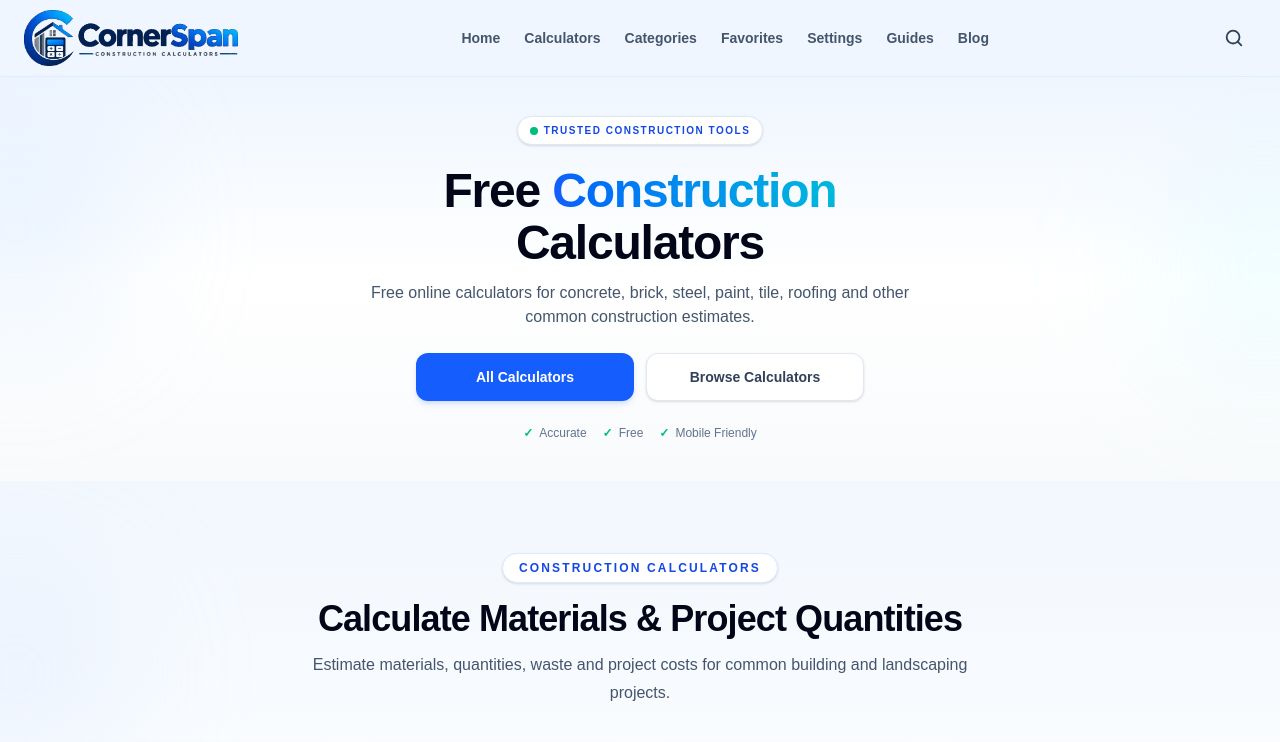
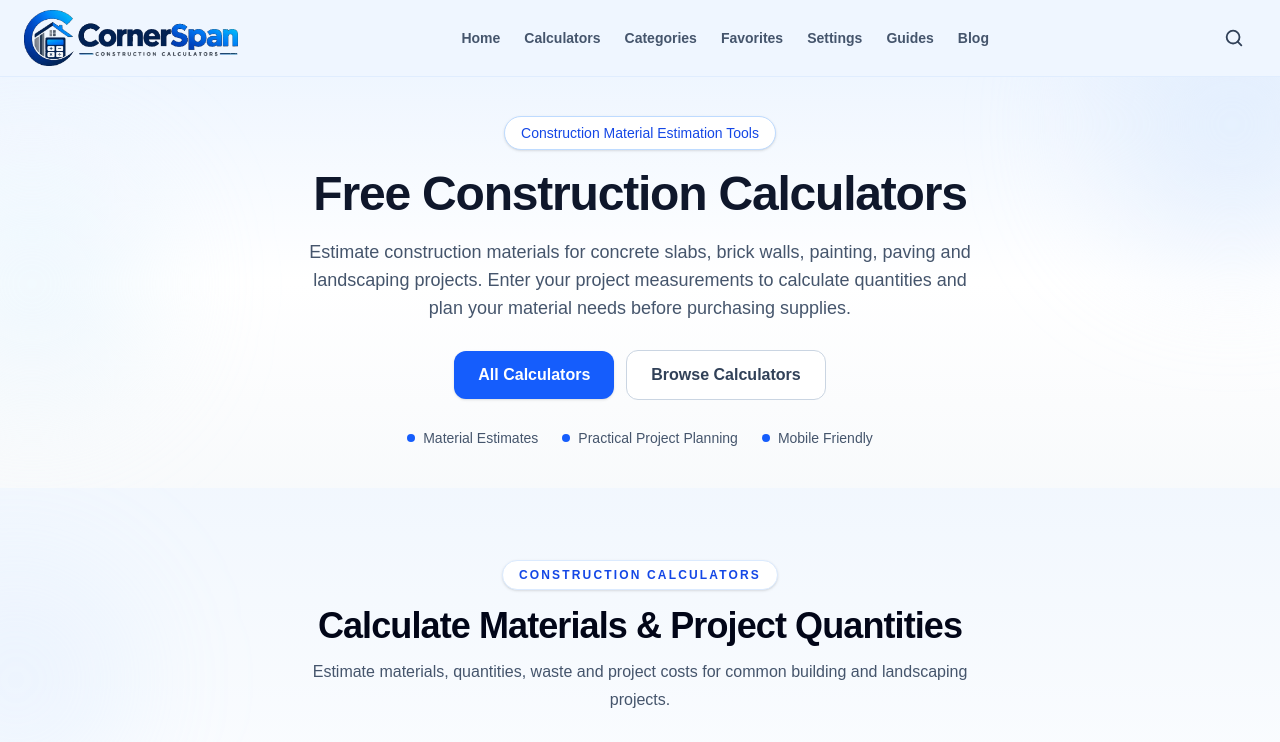
Before and after one commit to km7max-cmd/cornerspan, a Next.js app: page / in a window 1280 px wide. Shown: the top 742 px of the page. Built offline with nearby package versions, Linux system fonts and the light colour scheme.

Commit message:
Refactor Hero component for improved UI and content
Updated the Hero component to enhance the UI and improve text clarity. Removed background glow and adjusted headings and descriptions for better user engagement.

```diff
--- a/components/Hero.tsx
+++ b/components/Hero.tsx
@@ -1,84 +1,78 @@
+
 import Link from "next/link";
 
 export default function Hero() {
   return (
     <section className="relative overflow-hidden bg-gradient-to-b from-blue-50 via-white to-slate-50">
+      <div
+        aria-hidden="true"
+        className="absolute -right-20 -top-20 h-64 w-64 rounded-full bg-blue-100/60 blur-3xl"
+      />
 
-      {/* Background Glow */}
-      <div className="pointer-events-none absolute inset-0">
-        <div className="absolute -left-24 top-10 h-56 w-56 rounded-full bg-blue-200/25 blur-3xl" />
-        <div className="absolute -right-24 top-20 h-56 w-56 rounded-full bg-cyan-200/15 blur-3xl" />
-      </div>
+      <div
+        aria-hidden="true"
+        className="absolute -left-20 top-24 h-56 w-56 rounded-full bg-sky-100/50 blur-3xl"
+      />
 
       <div className="relative mx-auto max-w-6xl px-4 pb-8 pt-8 sm:px-6 sm:pb-10 sm:pt-10">
+        <div className="mx-auto max-w-3xl text-center">
+          <span className="inline-flex rounded-full border border-blue-200 bg-white px-4 py-1.5 text-sm font-medium text-blue-700 shadow-sm">
+            Construction Material Estimation Tools
+          </span>
 
-        {/* Trusted Badge */}
-        <div className="mx-auto flex w-fit items-center gap-1.5 rounded-full border border-slate-200 bg-white px-3 py-1.5 shadow-sm">
-          <span className="h-2 w-2 rounded-full bg-emerald-500" />
-
-          <span className="text-[9px] font-bold uppercase tracking-[0.15em] text-blue-700 sm:text-[10px]">
-            Trusted Construction Tools
-          </span>
-        </div>
-
-        {/* Heading */}
-        <div className="mx-auto mt-4 max-w-3xl text-center sm:mt-5">
-
-          <h1 className="text-3xl font-black leading-[1.08] tracking-tight text-slate-950 sm:text-4xl md:text-5xl">
-            Free{" "}
-            <span className="bg-gradient-to-r from-blue-600 to-cyan-500 bg-clip-text text-transparent">
-              Construction
-            </span>
-            <br />
-            Calculators
+          <h1 className="mt-5 text-3xl font-bold tracking-tight text-slate-900 sm:text-4xl md:text-5xl">
+            Free Construction Calculators
           </h1>
 
-          <p className="mx-auto mt-3 max-w-xl text-sm leading-6 text-slate-600 sm:text-base">
-            Free online calculators for concrete, brick, steel, paint, tile,
-            roofing and other common construction estimates.
+          <p className="mx-auto mt-5 max-w-2xl text-base leading-7 text-slate-600 sm:text-lg">
+            Estimate construction materials for concrete slabs, brick walls,
+            painting, paving and landscaping projects. Enter your project
+            measurements to calculate quantities and plan your material needs
+            before purchasing supplies.
           </p>
 
-        </div>
-
-        {/* Buttons */}
-        <div className="mx-auto mt-5 grid max-w-md grid-cols-2 gap-2.5 sm:mt-6 sm:gap-3">
-
+          <div className="mt-7 flex flex-col items-center justify-center gap-3 sm:flex-row">
             <Link
               href="/calculators"
-            className="flex h-11 items-center justify-center rounded-xl bg-blue-600 px-3 text-xs font-bold text-white shadow-md shadow-blue-600/15 transition hover:bg-blue-700 sm:h-12 sm:text-sm"
+              className="inline-flex w-full items-center justify-center rounded-xl bg-blue-600 px-6 py-3 font-semibold text-white shadow-sm transition hover:bg-blue-700 sm:w-auto"
             >
               All Calculators
             </Link>
 
             <Link
               href="/#calculators"
-            className="flex h-11 items-center justify-center rounded-xl border border-slate-200 bg-white px-3 text-xs font-bold text-slate-700 shadow-sm transition hover:border-blue-200 hover:text-blue-600 sm:h-12 sm:text-sm"
+              className="inline-flex w-full items-center justify-center rounded-xl border border-slate-300 bg-white px-6 py-3 font-semibold text-slate-700 transition hover:border-blue-300 hover:bg-blue-50 sm:w-auto"
             >
               Browse Calculators
             </Link>
-
           </div>
 
-        {/* Trust Points */}
-        <div className="mx-auto mt-5 flex max-w-xl flex-wrap items-center justify-center gap-x-4 gap-y-2 text-[10px] font-medium text-slate-500 sm:mt-6 sm:text-xs">
+          <div className="mt-7 flex flex-wrap items-center justify-center gap-x-6 gap-y-3 text-sm text-slate-600">
+            <span className="inline-flex items-center gap-2">
+              <span
+                aria-hidden="true"
+                className="h-2 w-2 rounded-full bg-blue-600"
+              />
+              Material Estimates
+            </span>
 
-          <div className="flex items-center gap-1.5">
-            <span className="font-bold text-emerald-500">✓</span>
-            Accurate
+            <span className="inline-flex items-center gap-2">
+              <span
+                aria-hidden="true"
+                className="h-2 w-2 rounded-full bg-blue-600"
+              />
+              Practical Project Planning
+            </span>
+
+            <span className="inline-flex items-center gap-2">
+              <span
+                aria-hidden="true"
+                className="h-2 w-2 rounded-full bg-blue-600"
+              />
+              Mobile Friendly
+            </span>
           </div>
-
-          <div className="flex items-center gap-1.5">
-            <span className="font-bold text-emerald-500">✓</span>
-            Free
         </div>
-
-          <div className="flex items-center gap-1.5">
-            <span className="font-bold text-emerald-500">✓</span>
-            Mobile Friendly
-          </div>
-
-        </div>
-
       </div>
     </section>
   );
```
Lines whose indentation alone changed are shown as unchanged.
